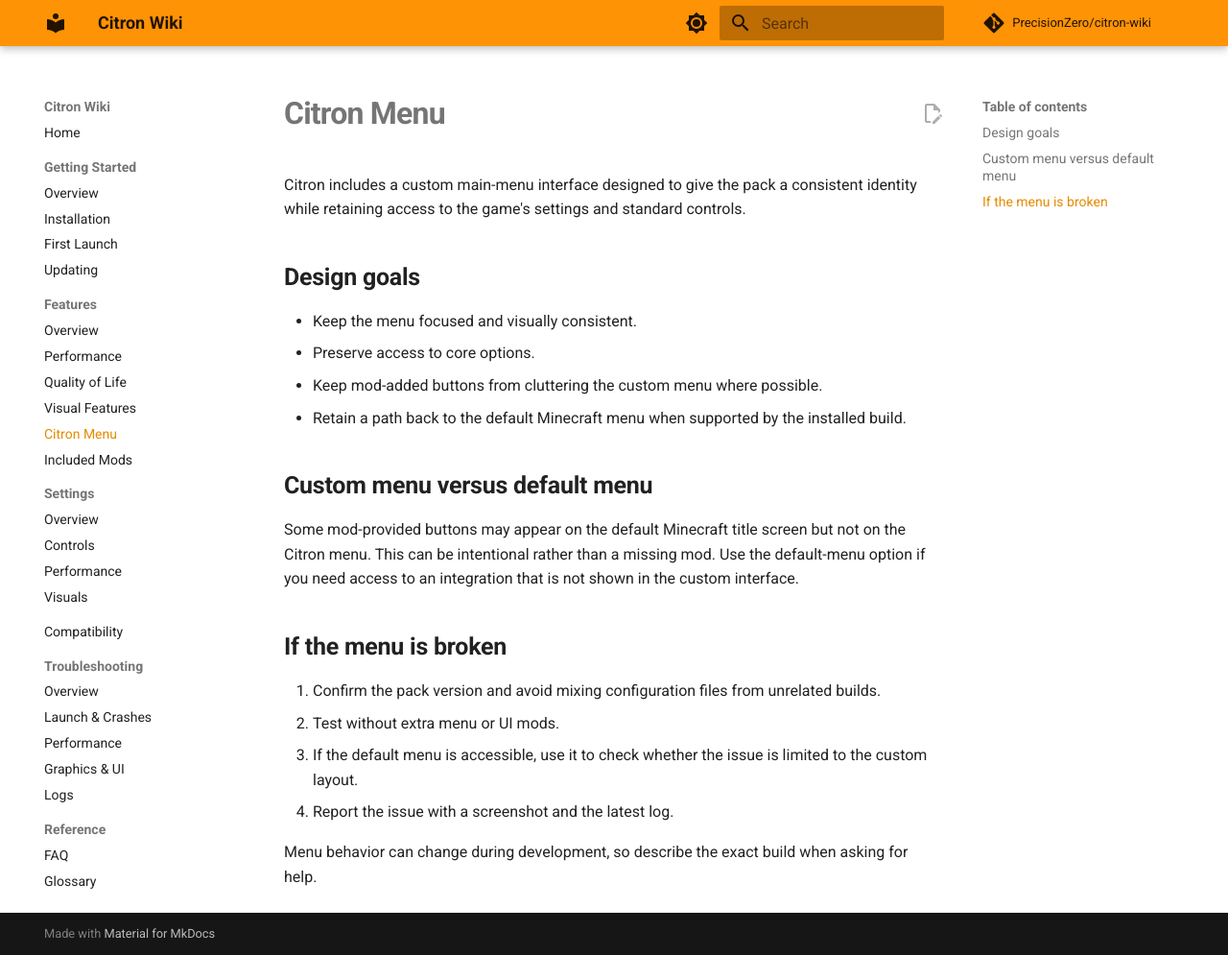
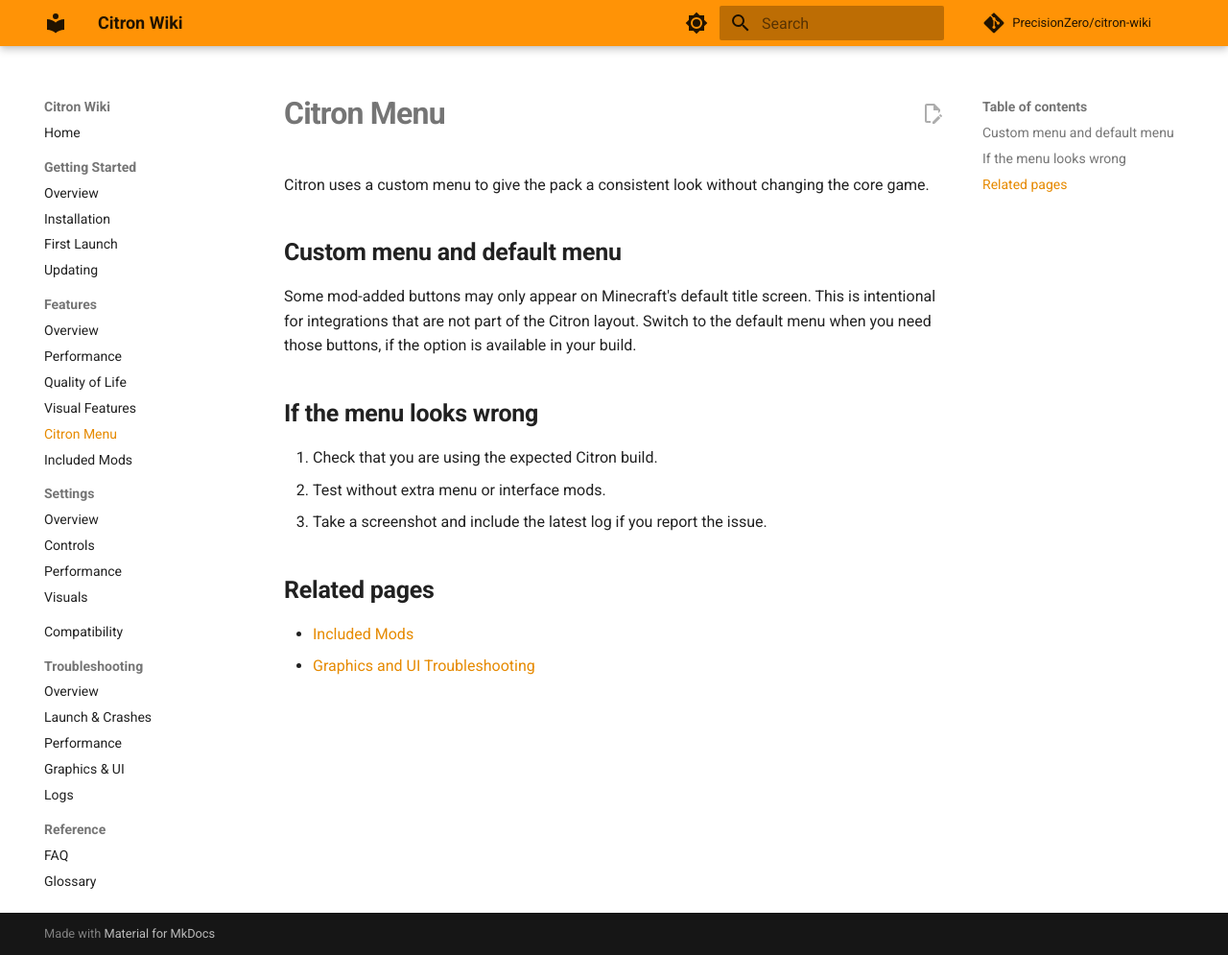
Before and after one commit to PrecisionZero/citron-wiki, an MkDocs documentation site: the page built from docs/features/main-menu.md, in a window 1280 px wide and 995 px high. Shown: the whole window at 96% size. Built offline with MkDocs 1.6.1 and Material for MkDocs 9.7.7, drawn with Linux system fonts in a browser that asks for light colours; comment, search, counter and statistics services are not loaded.

Commit message:
Simplify wiki page: docs/features/main-menu.md

```diff
--- a/docs/features/main-menu.md
+++ b/docs/features/main-menu.md
@@ -1,23 +1,18 @@
 # Citron Menu
 
-Citron includes a custom main-menu interface designed to give the pack a consistent identity while retaining access to the game's settings and standard controls.
+Citron uses a custom menu to give the pack a consistent look without changing the core game.
 
-## Design goals
+## Custom menu and default menu
 
-- Keep the menu focused and visually consistent.
-- Preserve access to core options.
-- Keep mod-added buttons from cluttering the custom menu where possible.
-- Retain a path back to the default Minecraft menu when supported by the installed build.
+Some mod-added buttons may only appear on Minecraft's default title screen. This is intentional for integrations that are not part of the Citron layout. Switch to the default menu when you need those buttons, if the option is available in your build.
 
-## Custom menu versus default menu
+## If the menu looks wrong
 
-Some mod-provided buttons may appear on the default Minecraft title screen but not on the Citron menu. This can be intentional rather than a missing mod. Use the default-menu option if you need access to an integration that is not shown in the custom interface.
+1. Check that you are using the expected Citron build.
+2. Test without extra menu or interface mods.
+3. Take a screenshot and include the latest log if you report the issue.
 
-## If the menu is broken
+## Related pages
 
-1. Confirm the pack version and avoid mixing configuration files from unrelated builds.
-2. Test without extra menu or UI mods.
-3. If the default menu is accessible, use it to check whether the issue is limited to the custom layout.
-4. Report the issue with a screenshot and the latest log.
-
-Menu behavior can change during development, so describe the exact build when asking for help.
+- [Included Mods](mods.md)
+- [Graphics and UI Troubleshooting](../troubleshooting/graphics-ui.md)
```
